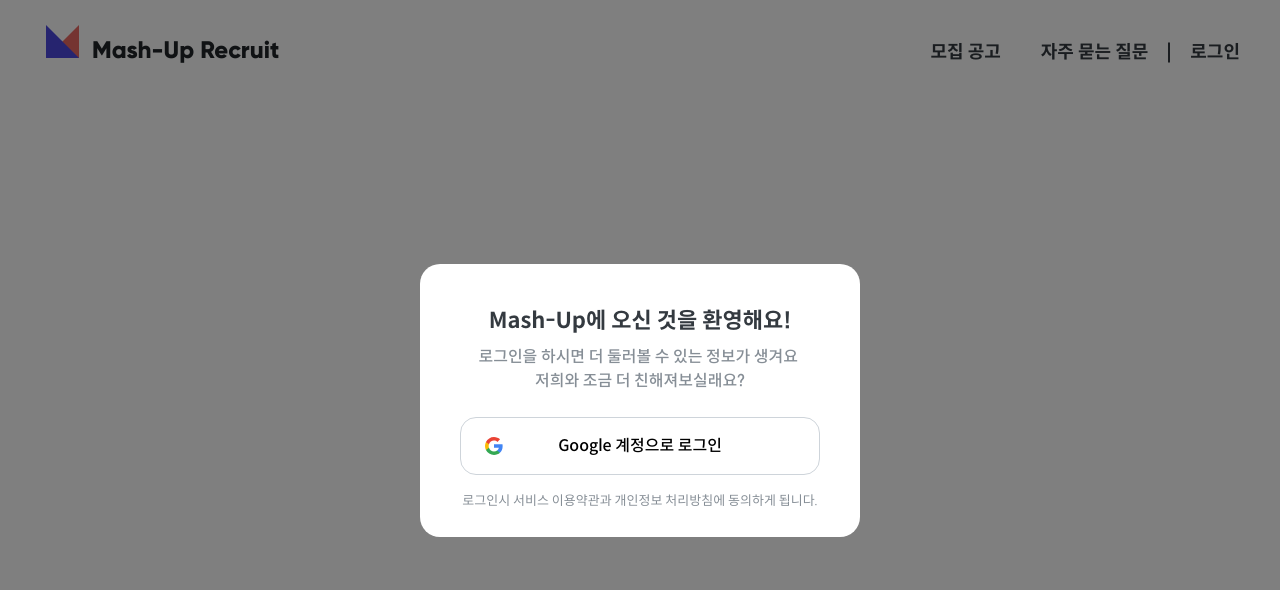
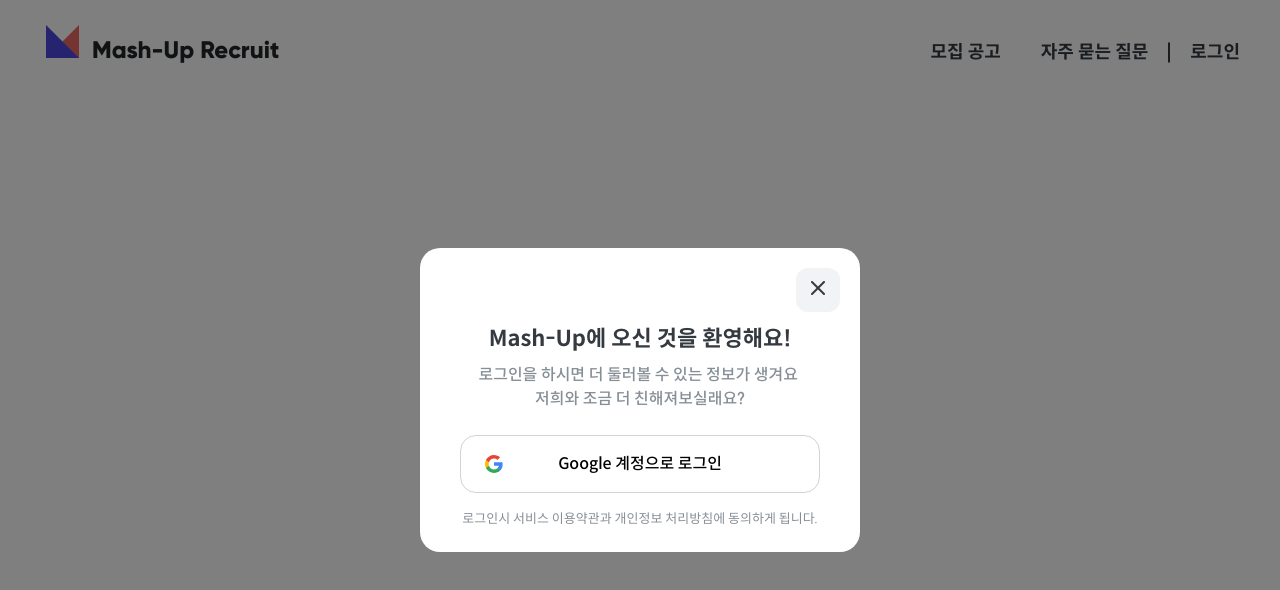
Before and after one commit to mash-up-kr/mash-up-recruit-fe, a Next.js app: page / in a window 1280 px wide. Both pictures are taken after a click on the button "로그인". Shown: the top 590 px of the page. Built offline with nearby package versions, Linux system fonts and the light colour scheme.

Commit message:
Feat: 디자인에 추가 된 다이얼로그 닫기 버튼 추가
Changes to be committed:
new file:   src/assets/svg/x-icon.svg
modified:   src/components/common/LoginModalDialog/LoginModalDialog.component.tsx
modified:   src/components/common/LoginModalDialog/LoginModalDialog.styled.ts

```diff
--- a/src/components/common/LoginModalDialog/LoginModalDialog.component.tsx
+++ b/src/components/common/LoginModalDialog/LoginModalDialog.component.tsx
@@ -1,6 +1,7 @@
 import { Modal } from '@/components';
 import GoogleLogo from '@/assets/svg/google-logo.svg';
 import { Dispatch, MouseEventHandler, MutableRefObject, SetStateAction } from 'react';
+import XIcon from '@/assets/svg/x-icon.svg';
 import * as Styled from './LoginModalDialog.styled';
 
 const STATIC_MESSAGE = {
@@ -33,6 +34,10 @@ interface LoginModalDialogProps {
 }
 
 const LoginModalDialog = ({ type, device, setIsOpenModal, beforeRef }: LoginModalDialogProps) => {
+  const handleCloseLoginModal: MouseEventHandler<HTMLButtonElement> = () => {
+    setIsOpenModal(false);
+  };
+
   // TODO:(하준) 로그인 버튼시 작동 할 이벤트 핸들러 정의 (props로 빼도 무방)
   const handleLogin: MouseEventHandler<HTMLButtonElement> = () => {};
 
@@ -41,13 +46,17 @@ const LoginModalDialog = ({ type, device, setIsOpenModal, beforeRef }: LoginModa
       <Styled.Dialog>
         <Styled.Heading>{STATIC_MESSAGE.header[type]}</Styled.Heading>
         <Styled.Paragraph>{STATIC_MESSAGE.paragraph[device][type]}</Styled.Paragraph>
-        <Styled.LoginButton onClick={handleLogin}>
+        <Styled.LoginButton type="button" onClick={handleLogin}>
           <GoogleLogo />
           Google 계정으로 로그인
         </Styled.LoginButton>
         <Styled.Notice>
           로그인시 서비스 이용약관과 개인정보 처리방침에 동의하게 됩니다.
         </Styled.Notice>
+        <Styled.CloseButton type="button" onClick={handleCloseLoginModal}>
+          <div />
+          <XIcon />
+        </Styled.CloseButton>
       </Styled.Dialog>
     </Modal>
   );
--- a/src/components/common/LoginModalDialog/LoginModalDialog.styled.ts
+++ b/src/components/common/LoginModalDialog/LoginModalDialog.styled.ts
@@ -3,6 +3,7 @@ import styled from '@emotion/styled';
 
 export const Dialog = styled.div`
   ${({ theme }) => css`
+    position: relative;
     z-index: ${theme.zIndex.dialog};
     min-width: 44rem;
     min-height: 27.3rem;
@@ -16,6 +17,7 @@ export const Dialog = styled.div`
 export const Heading = styled.h2`
   ${({ theme }) => css`
     ${theme.fonts.kr.bold22}
+    margin-top: 3.4rem;
     color: ${theme.colors.gray80};
   `}
 `;
@@ -26,6 +28,32 @@ export const Paragraph = styled.p`
     margin: 0.8rem auto 2.4rem;
     color: ${theme.colors.gray60};
     white-space: pre-wrap;
+  `}
+`;
+
+export const CloseButton = styled.button`
+  ${({ theme }) => css`
+    position: absolute;
+    top: 2rem;
+    right: 2rem;
+    width: 4.4rem;
+    height: 4.4rem;
+    padding: 0;
+    background: ${theme.colors.gray10};
+    border: 0;
+    border-radius: 1.2rem;
+
+    &:hover {
+      & > div {
+        position: absolute;
+        top: 0;
+        left: 0;
+        width: 100%;
+        height: 100%;
+        background: rgba(0, 0, 0, 0.1);
+        border-radius: 1.2rem;
+      }
+    }
   `}
 `;
 
@@ -47,6 +75,11 @@ export const LoginButton = styled.button`
       position: absolute;
       left: 2.4rem;
     }
+
+    &:hover {
+      background: ${theme.colors.gray10};
+      border: 0.1rem solid ${theme.colors.gray40};
+    }
   `}
 `;
 
```
Also changed, not shown: src/assets/svg/x-icon.svg (added).
